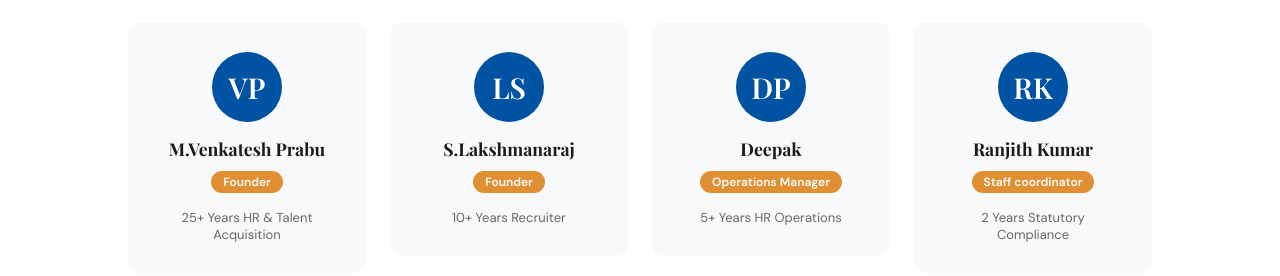
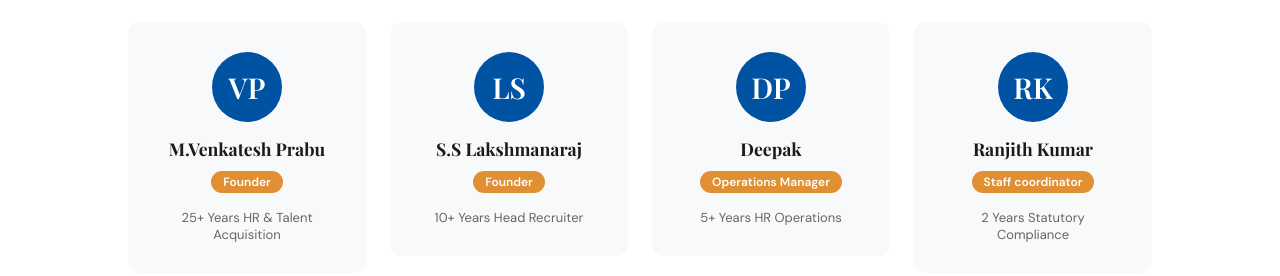
Before and after one commit to Ranjith683/AVB_Consultancy, a React (Vite) app: page /about in a window 1280 px wide. Shown: the part 2040-2316 px from the top of the page. Built offline with nearby package versions, Linux system fonts and the light colour scheme.

Commit message:
meeting our team worked

```diff
--- a/src/components/About.jsx
+++ b/src/components/About.jsx
@@ -10,9 +10,9 @@ const team = [
     initial: "VP",
   },
   {
-    name: "S.Lakshmanaraj",
+    name: "S.S Lakshmanaraj",
     role: "Founder",
-    exp: "10+ Years Recruiter",
+    exp: "10+ Years Head Recruiter",
     initial: "LS",
   },
 
```
